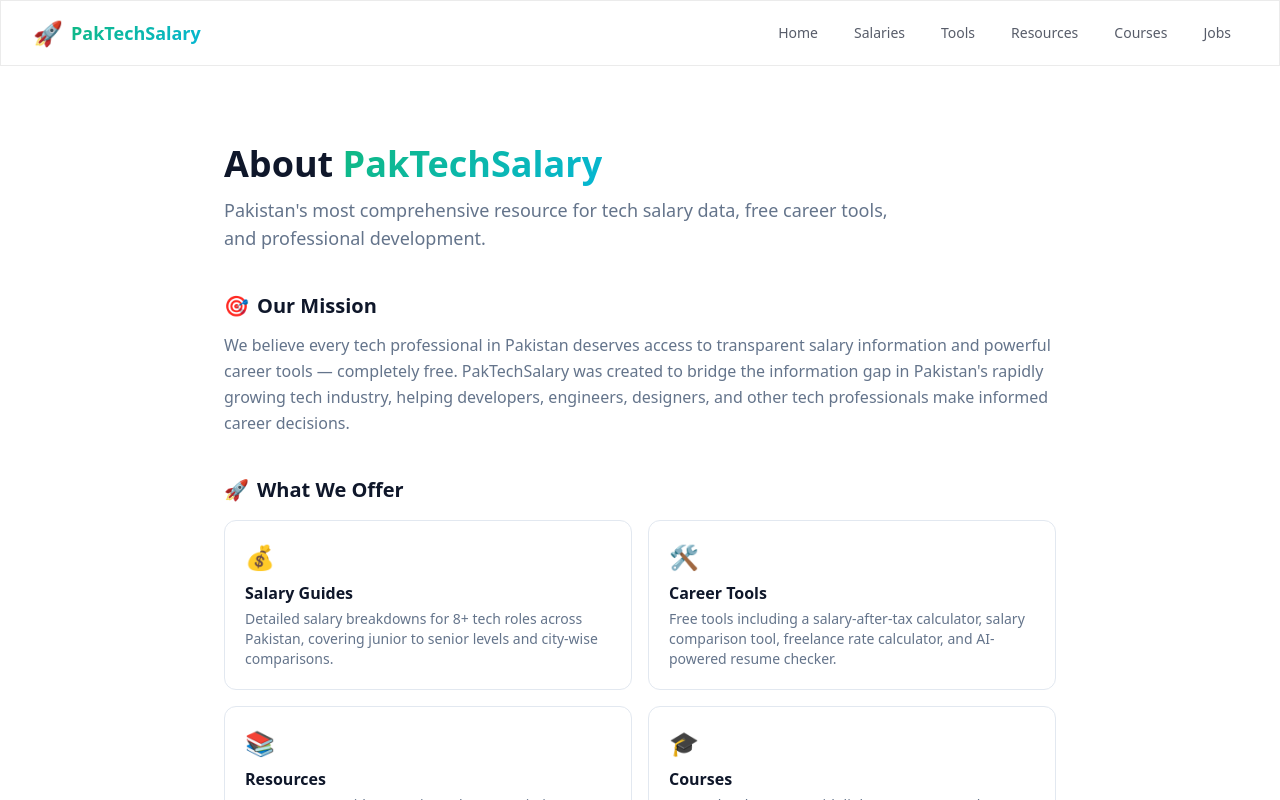
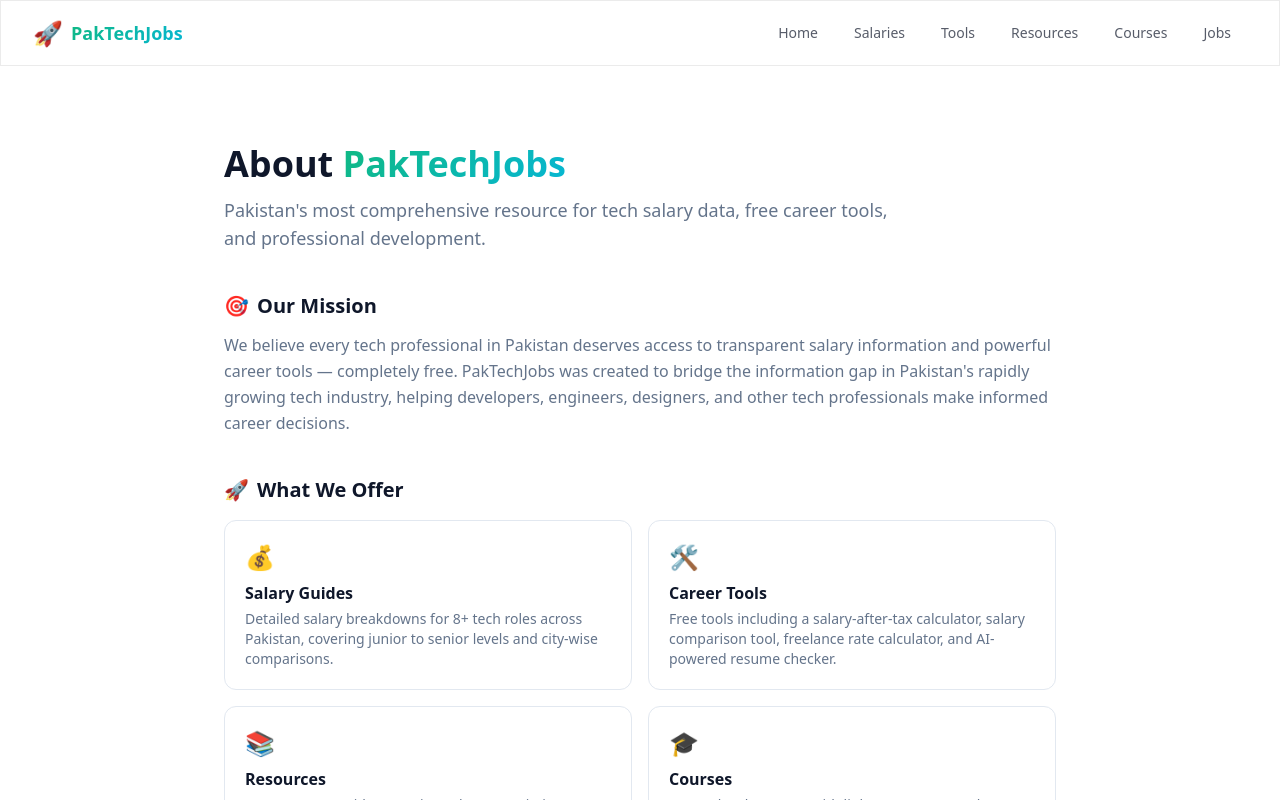
Before and after one commit to theabdullahnadeem/pak-tech-jobs, a Next.js app: page /about in a window 1280 px wide. Shown: the top 800 px of the page. Built offline with nearby package versions, Linux system fonts and the light colour scheme.

Commit message:
seo issues fixed

```diff
--- a/src/app/about/page.tsx
+++ b/src/app/about/page.tsx
@@ -3,14 +3,14 @@ import Link from "next/link";
 
 export const metadata: Metadata = {
   title: "About Us",
-  description: "Learn about PakTechSalary — Pakistan's leading resource for tech salary data, career tools, and professional development.",
+  description: "Learn about PakTechJobs — Pakistan's leading resource for tech salary data, career tools, and professional development.",
 };
 
 export default function AboutPage() {
   return (
     <div className="max-w-4xl mx-auto px-4 sm:px-6 lg:px-8 py-14 sm:py-20">
       <h1 className="text-3xl sm:text-4xl font-bold mb-3">
-        About <span className="gradient-text">PakTechSalary</span>
+        About <span className="gradient-text">PakTechJobs</span>
       </h1>
       <p className="text-lg text-muted mb-10 max-w-2xl">
         Pakistan&apos;s most comprehensive resource for tech salary data, free career tools, and professional development.
@@ -23,7 +23,7 @@ export default function AboutPage() {
             <span>🎯</span> Our Mission
           </h2>
           <p className="text-muted leading-relaxed">
-            We believe every tech professional in Pakistan deserves access to transparent salary information and powerful career tools — completely free. PakTechSalary was created to bridge the information gap in Pakistan&apos;s rapidly growing tech industry, helping developers, engineers, designers, and other tech professionals make informed career decisions.
+            We believe every tech professional in Pakistan deserves access to transparent salary information and powerful career tools — completely free. PakTechJobs was created to bridge the information gap in Pakistan&apos;s rapidly growing tech industry, helping developers, engineers, designers, and other tech professionals make informed career decisions.
           </p>
         </section>
 
@@ -86,7 +86,7 @@ export default function AboutPage() {
             <span>⚡</span> Built With Modern Tech
           </h2>
           <p className="text-muted leading-relaxed mb-3">
-            PakTechSalary is built with performance, accessibility, and user experience in mind:
+            PakTechJobs is built with performance, accessibility, and user experience in mind:
           </p>
           <div className="flex flex-wrap gap-2">
             {["Next.js", "React", "TypeScript", "Tailwind CSS", "GSAP", "Google Gemini AI", "Vercel"].map((tech) => (
--- a/src/app/contact/layout.tsx
+++ b/src/app/contact/layout.tsx
@@ -2,7 +2,7 @@ import type { Metadata } from "next";
 
 export const metadata: Metadata = {
   title: "Contact Us",
-  description: "Get in touch with PakTechSalary — questions, feedback, salary data contributions, or partnership inquiries.",
+  description: "Get in touch with PakTechJobs — questions, feedback, salary data contributions, or partnership inquiries.",
 };
 
 export default function ContactLayout({ children }: { children: React.ReactNode }) {
--- a/src/app/contact/page.tsx
+++ b/src/app/contact/page.tsx
@@ -25,7 +25,7 @@ export default function ContactPage() {
         headers: { "Content-Type": "application/json", Accept: "application/json" },
         body: JSON.stringify({
           ...data,
-          _subject: `New Contact from PakTechSalary: ${data.subject || "General"}`,
+          _subject: `New Contact from PakTechJobs: ${data.subject || "General"}`,
         }),
       });
 
--- a/src/app/jobs/page.tsx
+++ b/src/app/jobs/page.tsx
@@ -22,7 +22,7 @@ export default function JobsPage() {
         body: JSON.stringify({
           email,
           _subject: "🚀 New Job Portal Notification Signup",
-          message: `${email} wants to be notified when the PakTechSalary Job Portal launches.`,
+          message: `${email} wants to be notified when the PakTechJobs Job Portal launches.`,
         }),
       });
 
--- a/src/app/layout.tsx
+++ b/src/app/layout.tsx
@@ -16,8 +16,8 @@ const geistMono = Geist_Mono({
 
 export const metadata: Metadata = {
   title: {
-    default: "Software Engineer Salary in Pakistan 2026 — Tech Salaries, Career Tools & Free Calculators | PakTechSalary",
-    template: "%s | PakTechSalary",
+    default: "Software Engineer Salary in Pakistan 2026 — Tech Salaries, Career Tools & Free Calculators | PakTechJobs",
+    template: "%s | PakTechJobs",
   },
   description:
     "Discover software engineer salary in Pakistan, cyber security salary, MERN developer salary Lahore, Karachi & Islamabad. Free salary after tax calculator, freelance rate calculator, developer salary comparison tool & AI resume checker for Pakistan's tech industry.",
@@ -52,14 +52,14 @@ export const metadata: Metadata = {
   openGraph: {
     type: "website",
     locale: "en_US",
-    siteName: "PakTechSalary",
-    title: "Software Engineer Salary in Pakistan 2026 — PakTechSalary",
+    siteName: "PakTechJobs",
+    title: "Software Engineer Salary in Pakistan 2026 — PakTechJobs",
     description:
       "Complete salary guides for software engineers, MERN developers, cyber security experts, AI engineers & more across Lahore, Karachi & Islamabad. Free career tools included.",
   },
   twitter: {
     card: "summary_large_image",
-    title: "Software Engineer Salary in Pakistan 2026 — PakTechSalary",
+    title: "Software Engineer Salary in Pakistan 2026 — PakTechJobs",
     description:
       "Software engineer salary Pakistan, cyber security salary, developer salaries Lahore, Karachi & Islamabad. Free calculators & AI resume checker.",
   },
--- a/src/app/privacy/page.tsx
+++ b/src/app/privacy/page.tsx
@@ -2,7 +2,7 @@ import type { Metadata } from "next";
 
 export const metadata: Metadata = {
   title: "Privacy Policy",
-  description: "Privacy Policy for PakTechSalary — Learn how we collect, use, and protect your data.",
+  description: "Privacy Policy for PakTechJobs — Learn how we collect, use, and protect your data.",
 };
 
 export default function PrivacyPolicyPage() {
@@ -15,7 +15,7 @@ export default function PrivacyPolicyPage() {
         <section>
           <h2 className="text-xl font-bold mb-3">1. Introduction</h2>
           <p className="text-muted leading-relaxed">
-            Welcome to PakTechSalary (&quot;we,&quot; &quot;our,&quot; or &quot;us&quot;). We are committed to protecting your privacy and ensuring the security of your personal information. This Privacy Policy explains how we collect, use, disclose, and safeguard your information when you visit our website paktechsalary.com (the &quot;Site&quot;).
+            Welcome to PakTechJobs (&quot;we,&quot; &quot;our,&quot; or &quot;us&quot;). We are committed to protecting your privacy and ensuring the security of your personal information. This Privacy Policy explains how we collect, use, disclose, and safeguard your information when you visit our website paktechjobs.com (the &quot;Site&quot;).
           </p>
         </section>
 
@@ -123,7 +123,7 @@ export default function PrivacyPolicyPage() {
           </p>
           <ul className="list-disc ml-5 space-y-1.5 text-muted mt-2">
             <li>Email: <a href="mailto:paktechhjobs@gmail.com" className="text-primary hover:underline">paktechhjobs@gmail.com</a></li>
-            <li>Website: <a href="/" className="text-primary hover:underline">paktechsalary.com</a></li>
+            <li>Website: <a href="/" className="text-primary hover:underline">paktechjobs.com</a></li>
           </ul>
         </section>
       </div>
--- a/src/app/robots.ts
+++ b/src/app/robots.ts
@@ -1,7 +1,7 @@
 import type { MetadataRoute } from "next";
 
 export default function robots(): MetadataRoute.Robots {
-  const baseUrl = "https://paktechsalary.com";
+  const baseUrl = "https://paktechjobs.com";
 
   return {
     rules: [
--- a/src/app/sitemap.ts
+++ b/src/app/sitemap.ts
@@ -5,7 +5,7 @@ import { resources } from "@/data/resources";
 import { courses } from "@/data/courses";
 
 export default function sitemap(): MetadataRoute.Sitemap {
-  const baseUrl = "https://paktechsalary.com";
+  const baseUrl = "https://paktechjobs.com";
 
   // Static pages
   const staticPages: MetadataRoute.Sitemap = [
--- a/src/app/terms/page.tsx
+++ b/src/app/terms/page.tsx
@@ -2,7 +2,7 @@ import type { Metadata } from "next";
 
 export const metadata: Metadata = {
   title: "Terms & Conditions",
-  description: "Terms and Conditions for using PakTechSalary — your guide to our policies and usage terms.",
+  description: "Terms and Conditions for using PakTechJobs — your guide to our policies and usage terms.",
 };
 
 export default function TermsPage() {
@@ -14,15 +14,13 @@ export default function TermsPage() {
       <div className="prose-custom space-y-8">
         <section>
           <h2 className="text-xl font-bold mb-3">1. Acceptance of Terms</h2>
-          <p className="text-muted leading-relaxed">
-            By accessing and using PakTechSalary (&quot;the Site&quot;), you agree to be bound by these Terms and Conditions. If you do not agree with any part of these terms, please do not use our website.
-          </p>
+            By accessing and using PakTechJobs (&quot;the Site&quot;), you agree to be bound by these Terms and Conditions. If you do not agree with any part of these terms, please do not use our website.
         </section>
 
         <section>
           <h2 className="text-xl font-bold mb-3">2. Description of Services</h2>
           <p className="text-muted leading-relaxed mb-3">
-            PakTechSalary provides the following free services to users in Pakistan and beyond:
+            PakTechJobs provides the following free services to users in Pakistan and beyond:
           </p>
           <ul className="list-disc ml-5 space-y-1.5 text-muted">
             <li><strong>Salary Guides</strong> — estimated salary ranges for technology roles in Pakistan</li>
@@ -77,7 +75,7 @@ export default function TermsPage() {
         <section>
           <h2 className="text-xl font-bold mb-3">6. Intellectual Property</h2>
           <p className="text-muted leading-relaxed">
-            All content on PakTechSalary — including text, graphics, logos, tool functionality, and page layouts — is the intellectual property of PakTechSalary unless otherwise stated. You may not copy, modify, distribute, or republish any content without our explicit permission.
+            All content on PakTechJobs — including text, graphics, logos, tool functionality, and page layouts — is the intellectual property of PakTechJobs unless otherwise stated. You may not copy, modify, distribute, or republish any content without our explicit permission.
           </p>
         </section>
 
@@ -98,7 +96,7 @@ export default function TermsPage() {
         <section>
           <h2 className="text-xl font-bold mb-3">9. Limitation of Liability</h2>
           <p className="text-muted leading-relaxed">
-            PakTechSalary shall not be held liable for any direct, indirect, incidental, or consequential damages arising from your use of the Site, reliance on salary data, tax calculations, AI analysis results, or any actions taken based on information provided on this Site.
+            PakTechJobs shall not be held liable for any direct, indirect, incidental, or consequential damages arising from your use of the Site, reliance on salary data, tax calculations, AI analysis results, or any actions taken based on information provided on this Site.
           </p>
         </section>
 
@@ -123,7 +121,7 @@ export default function TermsPage() {
           </p>
           <ul className="list-disc ml-5 space-y-1.5 text-muted mt-2">
             <li>Email: <a href="mailto:paktechhjobs@gmail.com" className="text-primary hover:underline">paktechhjobs@gmail.com</a></li>
-            <li>Website: <a href="/" className="text-primary hover:underline">paktechsalary.com</a></li>
+            <li>Website: <a href="/" className="text-primary hover:underline">paktechjobs.com</a></li>
           </ul>
         </section>
       </div>
--- a/src/components/Footer.tsx
+++ b/src/components/Footer.tsx
@@ -26,7 +26,7 @@ export default function Footer() {
           <div className="md:col-span-1">
             <Link href="/" className="flex items-center gap-2 mb-4">
               <span className="text-2xl">🚀</span>
-              <span className="font-bold text-lg text-white">PakTechSalary</span>
+              <span className="font-bold text-lg text-white">PakTechJobs</span>
             </Link>
             <p className="text-sm text-gray-400 leading-relaxed">
               Your go-to resource for tech salaries, career tools, and professional growth in Pakistan.
@@ -122,7 +122,7 @@ export default function Footer() {
         {/* Bottom */}
         <div className="mt-10 pt-6 border-t border-gray-800 flex flex-col sm:flex-row items-center justify-between gap-4">
           <p className="text-xs text-gray-500">
-            © {new Date().getFullYear()} PakTechSalary. All rights reserved.
+            © {new Date().getFullYear()} PakTechJobs. All rights reserved.
           </p>
           <div className="flex items-center gap-4">
             <Link
--- a/src/components/Navbar.tsx
+++ b/src/components/Navbar.tsx
@@ -23,7 +23,7 @@ export default function Navbar() {
           <Link href="/" className="flex items-center gap-2 group">
             <span className="text-2xl">🚀</span>
             <span className="font-bold text-lg gradient-text group-hover:opacity-80 transition-opacity">
-              PakTechSalary
+              PakTechJobs
             </span>
           </Link>
 
```
